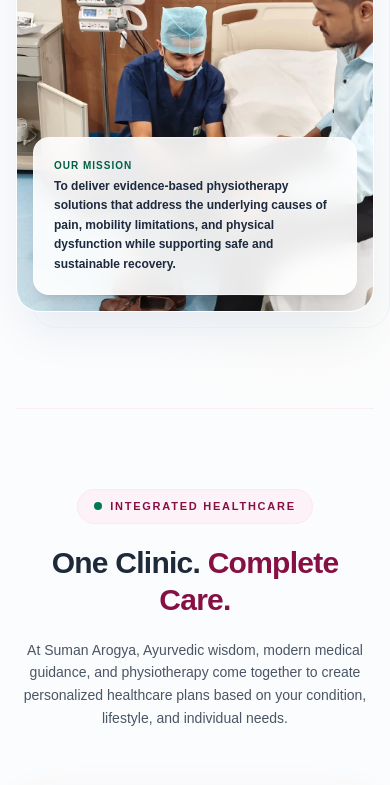
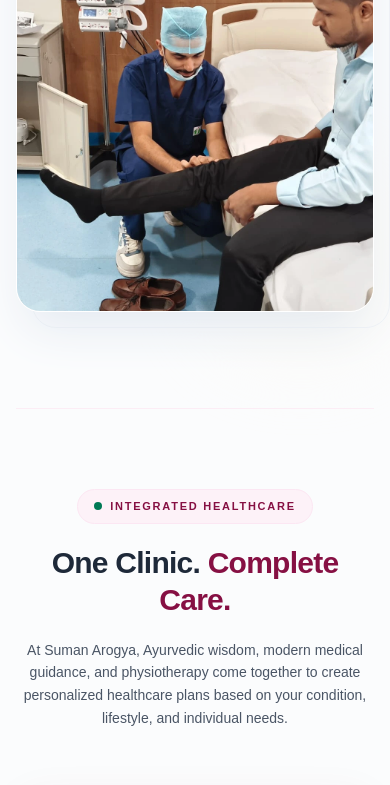
Before and after one commit to Shreya388/Suman-arogya, a Next.js app: page / in a window 390 px wide. Shown: the part 7200-7985 px from the top of the page. Built offline with nearby package versions, Linux system fonts and the light colour scheme; a web font is replaced by a local one.

Commit message:
changed the mobile view of website

```diff
--- a/components/About.tsx
+++ b/components/About.tsx
@@ -77,7 +77,7 @@ export default function About() {
                 />
 
                 {/* Floating Glassmorphic Mission Plate */}
-                <div className="absolute bottom-4 left-4 right-4 bg-white/90 backdrop-blur-md p-5 rounded-2xl border border-white/40 shadow-xl">
+                <div className="absolute bottom-4 left-4 right-4 bg-white/90 backdrop-blur-md p-5 hidden lg:block rounded-2xl border border-white/40 shadow-xl">
                   <span className="text-[10px] font-bold text-emerald-800 uppercase tracking-widest block mb-1">Our Mission</span>
                   <p className="text-slate-800 text-xs font-semibold leading-relaxed">
                     To deliver evidence-based physiotherapy solutions that address the underlying causes of pain, mobility limitations, and physical dysfunction while supporting safe and sustainable recovery.
@@ -548,7 +548,7 @@ export default function About() {
   ========================== */}
           <div className="mt-14">
 
-            <div className="px-30 gap-4 mb-7">
+            <div className="px-4 lg:px-4 gap-4 mb-7">
 
               <div>
                 <span className="text-[11px] font-bold uppercase tracking-[0.16em] text-emerald-700">
```
